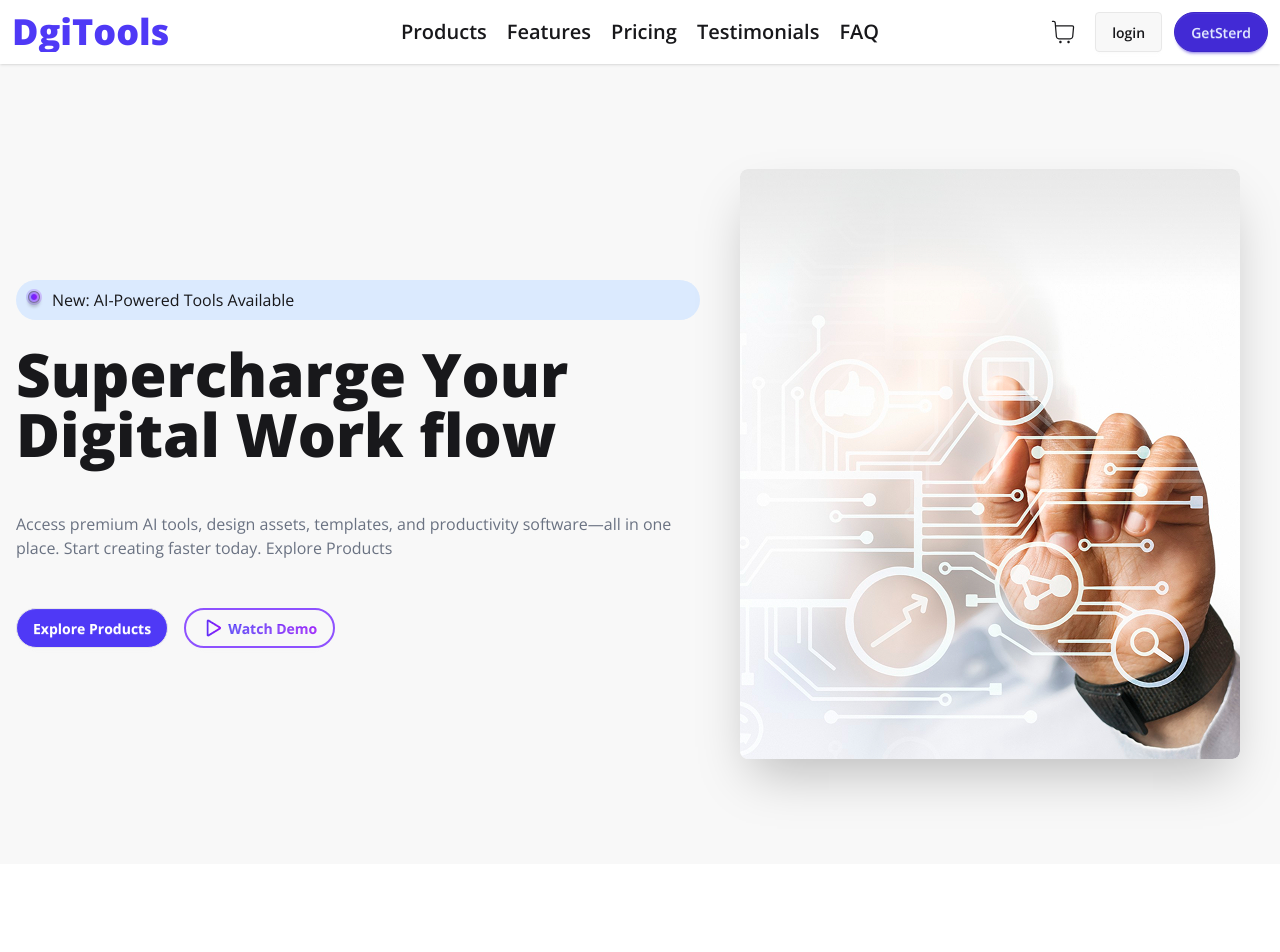
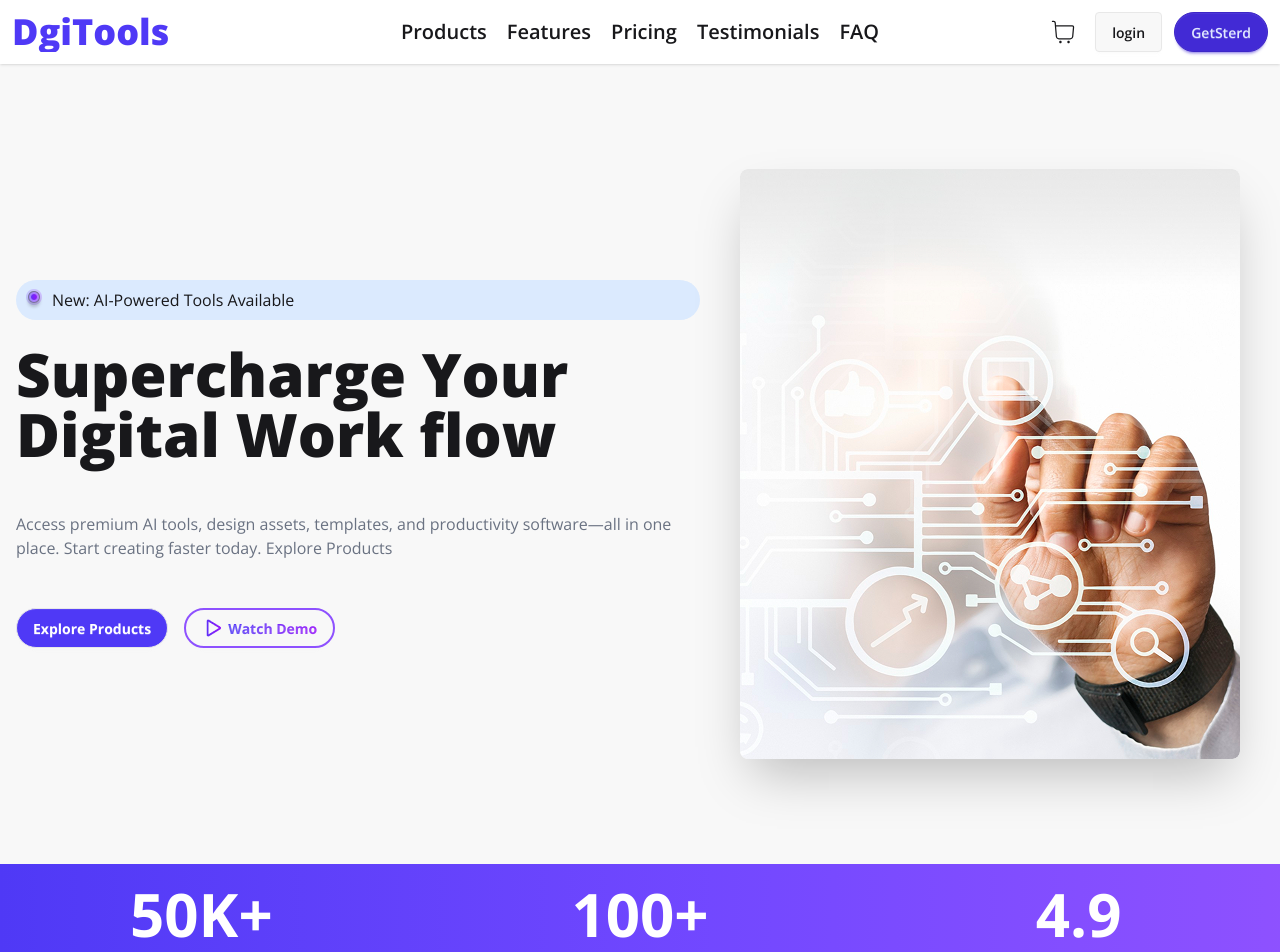
Before and after one commit to halimaashu/AI-fair, a React (Vite) app: page / in a window 1280 px wide. Shown: the top 952 px of the page. Before the commit the page ends 864 px from the top, so only its background shows below. Built offline with nearby package versions, Linux system fonts and the light colour scheme.

Commit message:
addedd news section

```diff
--- a/src/App.jsx
+++ b/src/App.jsx
@@ -42,6 +42,7 @@ const toolsDta=tools();
     <>
     <NavBar card={card}></NavBar>
     <Banner></Banner>
+    <News></News>
 
     </>
   )
```
